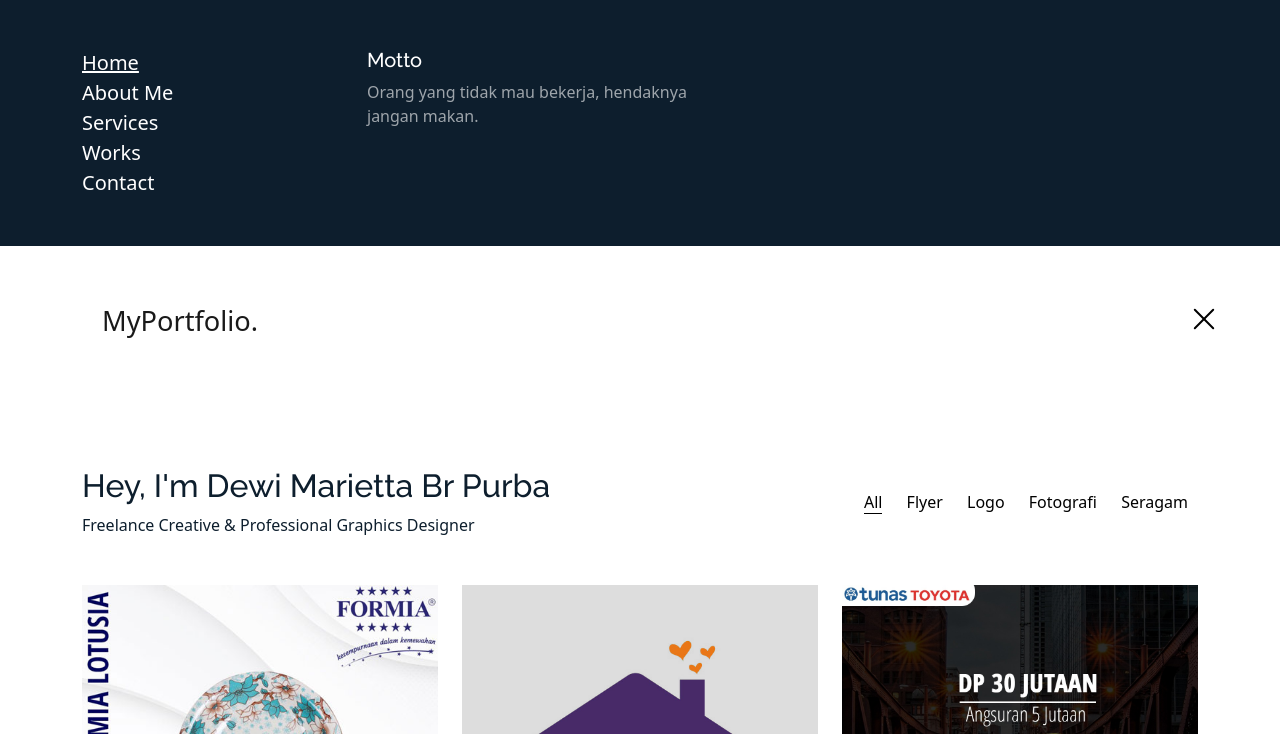
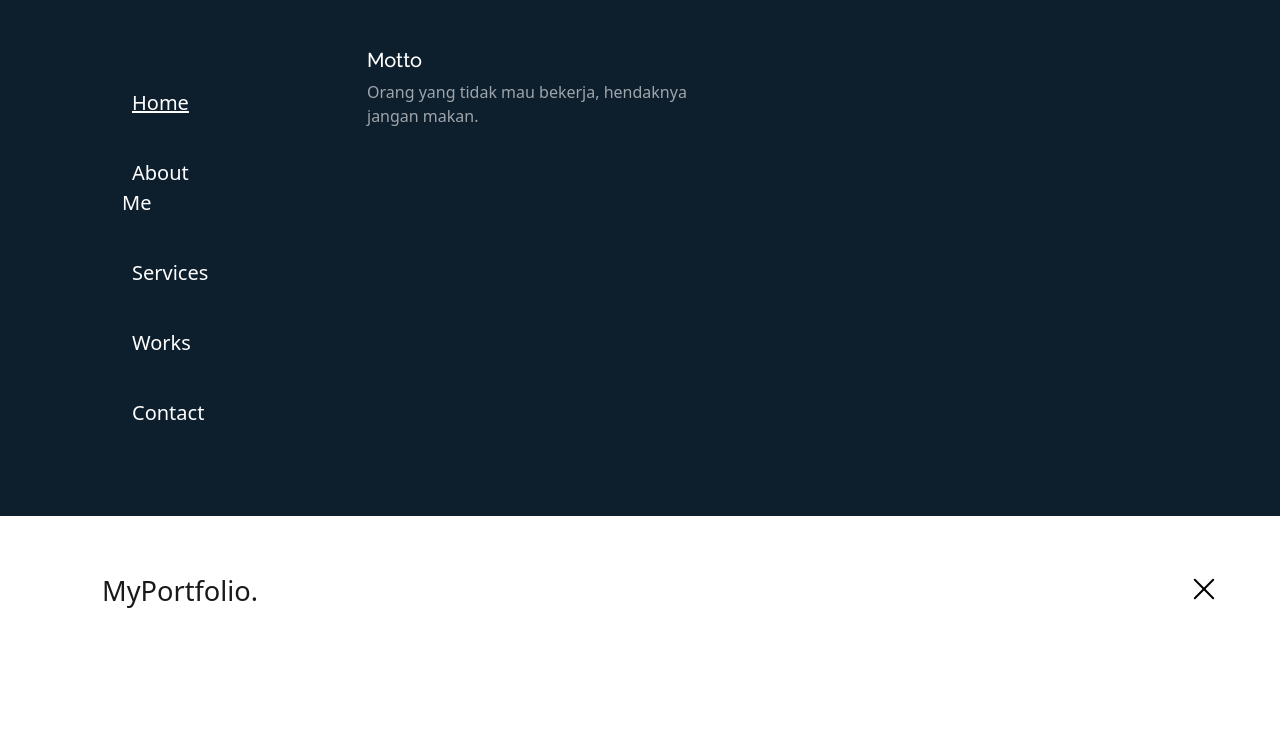
Before and after one commit to dewi21/datadiri.github.io, a plain HTML site: page index.html in a window 1280 px wide. Both pictures are taken after a click on the link 1204 px from the left and 75 px from the top of the page. Shown: the top 734 px of the page. Drawn offline with Linux system fonts and the light colour scheme; a web font is replaced by a local one.

Commit message:
Update style.css

```diff
--- a/assets/css/style.css
+++ b/assets/css/style.css
@@ -345,7 +345,7 @@ h6,
 
 .custom-navmenu .custom-menu,
 .custom-navmenu .custom-menu li {
-  padding: 0;
+  padding: 20px;
   margin: 0;
   list-style: none;
 }
@@ -357,7 +357,7 @@ h6,
 
 .custom-navmenu .custom-menu li a {
   color: #fff;
-  padding: 10px 0 !important;
+  padding: 10px !important;
 }
 
 .custom-navmenu .custom-menu li a:hover {
```
